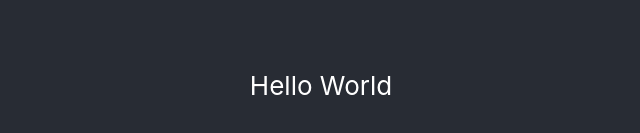
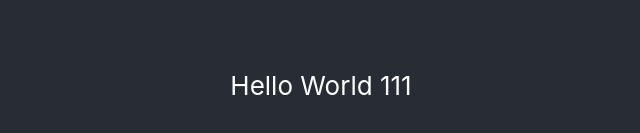
Before and after one commit to Heart1Li/wuxian, a React (Create React App) app: page / in a window 1280 px wide. Shown: the part 315-448 px from the top of the page, without its empty margins (319-959 px from the left). Built offline with nearby package versions, Linux system fonts and the light colour scheme.

Commit message:
[FIX] commit测试

```diff
--- a/package.json
+++ b/package.json
@@ -3,10 +3,10 @@
   "version": "0.1.0",
   "private": true,
   "dependencies": {
+    "@babel/core": "^7.16.0",
     "@testing-library/jest-dom": "^5.11.4",
     "@testing-library/react": "^11.1.0",
     "@testing-library/user-event": "^12.1.10",
-    "@babel/core": "^7.16.0",
     "react": "^17.0.2",
     "react-dom": "^17.0.2",
     "react-scripts": "4.0.3",
@@ -35,5 +35,8 @@
       "last 1 firefox version",
       "last 1 safari version"
     ]
+  },
+  "devDependencies": {
+    "@babel/helper-compilation-targets": "^7.18.6"
   }
 }
--- a/src/App.js
+++ b/src/App.js
@@ -4,7 +4,7 @@ function App() {
   return (
     <div className="App">
       <header className="App-header">
-        <div>Hello World</div>
+        <div>Hello World 111</div>
       </header>
     </div>
   );
```
Also changed, not shown: 2 other files (tests, documents, lock files or other folders).
